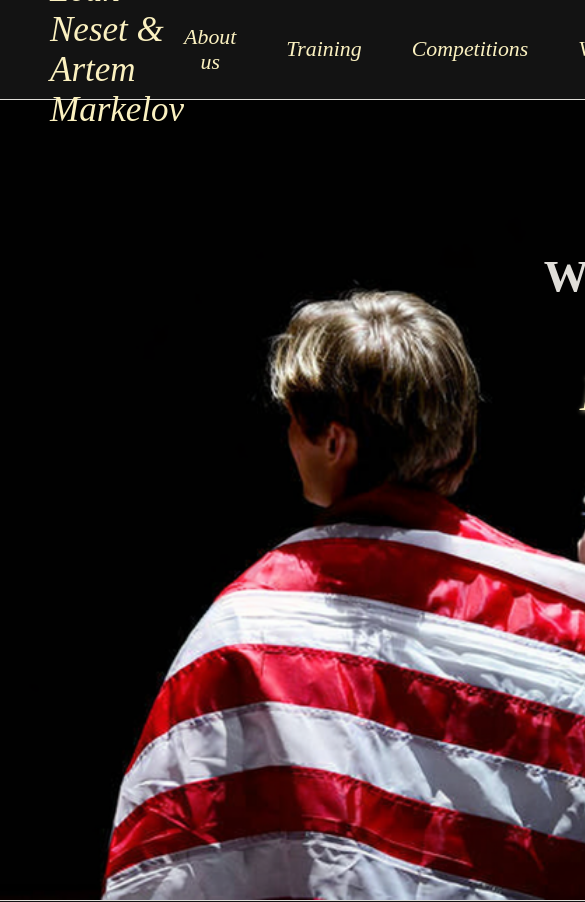
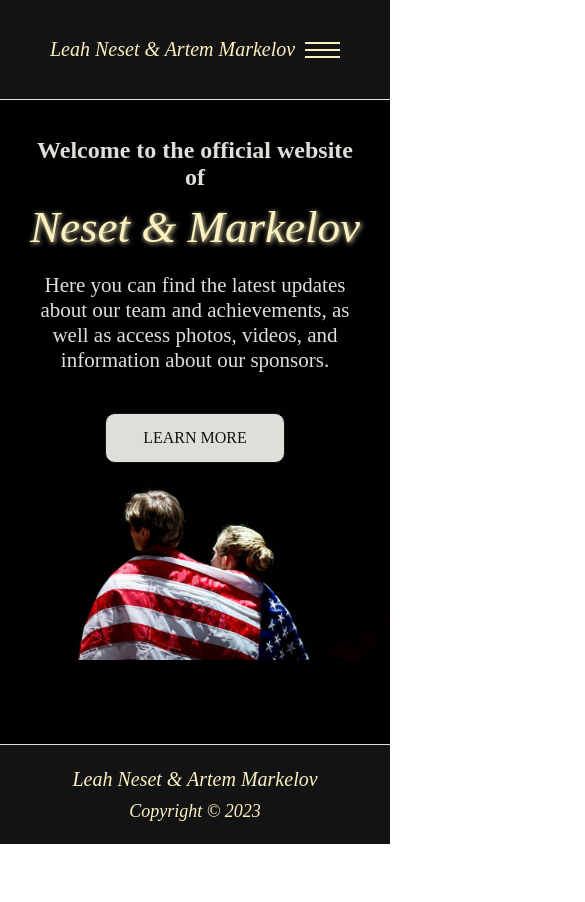
Before and after one commit to RocketXDev/redesigned_team_website, a Next.js app: page / in a window 390 px wide. Shown: the top 902 px of the page, 585 px wide, since content can reach past the window. After the commit the page ends 844 px from the top, so only its background shows below. Built offline with nearby package versions, Linux system fonts and the light colour scheme; a web font is replaced by a local one.

Commit message:
Mobile finished - not finished hamburger

```diff
--- a/src/app/components.css
+++ b/src/app/components.css
@@ -14,6 +14,10 @@
     grid-row: 1;
     z-index: 15;
     position: relative;
+}
+
+.hamburger-mobile {
+    display: none;
 }
 
 .nav-title > a {
@@ -333,7 +337,7 @@ ul > a:hover {
     text-decoration: none;
 }
 
-.pr-order > a {
+a {
     color: var(--primary-color);
     font-size: 2.3rem;
     text-decoration: none;
@@ -344,3 +348,99 @@ ul > a:hover {
 }
 
 /* STORE PAGE */
+
+
+/* MOBILE VERSION */
+@media (max-width: 768px) {
+
+    .nav-title > a {
+        font-size: 2.0rem;
+    }
+    .nav-links {
+        display: none;
+    }
+
+    .hamburger-mobile {
+        display: flex;
+        flex-direction: column;
+        justify-content: center;
+        align-items: center;
+        gap: 5px;
+    }
+
+    .hamburger-mobile > span {
+        display: block;
+        width: 35px;
+        height: 2px;
+        background-color: var(--text-color);
+    }
+
+    .main-wrapper {
+        min-height: 580px;
+    }
+
+    .main-wrapper > img {
+        width: 100%;
+        left: 0px;
+        top: 300px;
+    }
+
+    .main-text-wrapper {
+        width: 100%;
+        top: 200px;
+        left: 0%;
+        font-size: 2.3rem;
+    }
+
+    .title {
+        font-size: 2.4rem;
+    }
+
+    .brand {
+        margin-bottom: 0px;
+    }
+
+    .brand > span {
+        font-size: 4.5rem;
+    }
+
+    .subtitle {
+        font-size: 2.1rem;
+        width: 100%;
+    }
+
+    .text-btn {
+        width: 180px;
+        font-size: 1.6rem;
+    }
+
+    .footer-title {
+        text-align: center;
+        font-size: 2.0rem;
+    }
+
+    .store-wrapper {
+        padding: 30px 10px;
+        gap: 30px;
+    }
+
+    .store-product {
+        min-width: 0px;
+        gap: 10px;
+        height: 400px;
+        width: 300px;
+    }
+
+    .pr-name {
+        font-size: 2.6rem;
+    }
+    .pr-price {
+        font-size: 2.2rem;
+    }
+    .pr-order {
+        font-size: 2.0rem;
+        width: 150px;
+        margin-top: 5px;
+    }
+
+}
--- a/src/app/components/Nav.js
+++ b/src/app/components/Nav.js
@@ -7,6 +7,11 @@ export default function Nav() {
             <div className="nav-wrapper">
                 <div className="nav-title">
                     <Link href="/">Leah Neset & Artem Markelov</Link>
+                </div>
+                <div className='hamburger-mobile'>
+                    <span></span>
+                    <span></span>
+                    <span></span>
                 </div>
                 <ul className="nav-links">
                     <Link href="../pages/temporary">About us</Link>
```
Also changed, not shown: src/app/pages/store/page.js (+6 -6 lines), public/nm-merch-transparent.png (added).
